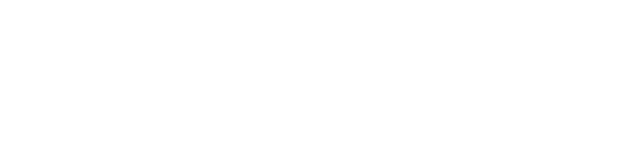
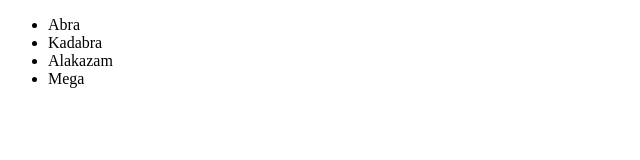
Before and after one commit to manupilation/SpecObjts, a plain HTML site: page index.html in a window 1280 px wide. Shown: the whole page, without its empty margins (0-640 px from the left). Drawn offline with Linux system fonts and the light colour scheme.

Commit message:
feat: html to functions

```diff
--- a/index.html
+++ b/index.html
@@ -7,12 +7,20 @@
   <title>Document</title>
 </head>
 <body>
-  <!-- <ul>
+  <ul>
     <li>Abra</li>
     <li>Kadabra</li>
     <li>Alakazam</li>
     <li>Mega</li>
-  </ul> -->
+  </ul>
+
+  <!-- <section>
+    <p>Lobo-cinzento (nome científico:Canis lupus) é uma espécie de mamífero canídeo do gênero Canis. É um sobrevivente da Era do Gelo, originário do Pleistoceno Superior, cerca de 300 mil anos atrás. É o maior membro remanescente selvagem da família canidae.</p>
+    <p>Os lobos-cinzentos são tipicamente predadores ápice nos ecossistemas que ocupam. Embora não sejam tão adaptáveis à presença humana como geralmente ocorre com as demais.</p>
+    <p>O peso e tamanho dos lobos variam muito em todo o mundo, tendendo a aumentar proporcionalmente com a latitude.</p>
+    <p>Os lobos são capazes de percorrer longas distâncias com uma velocidade média de 10 quilômetros por hora e são conhecidos por.</p>
+  </section> -->
+
 
   <!-- HTML FOR LOOPINS -->
   <!-- <section class="curso">
```
